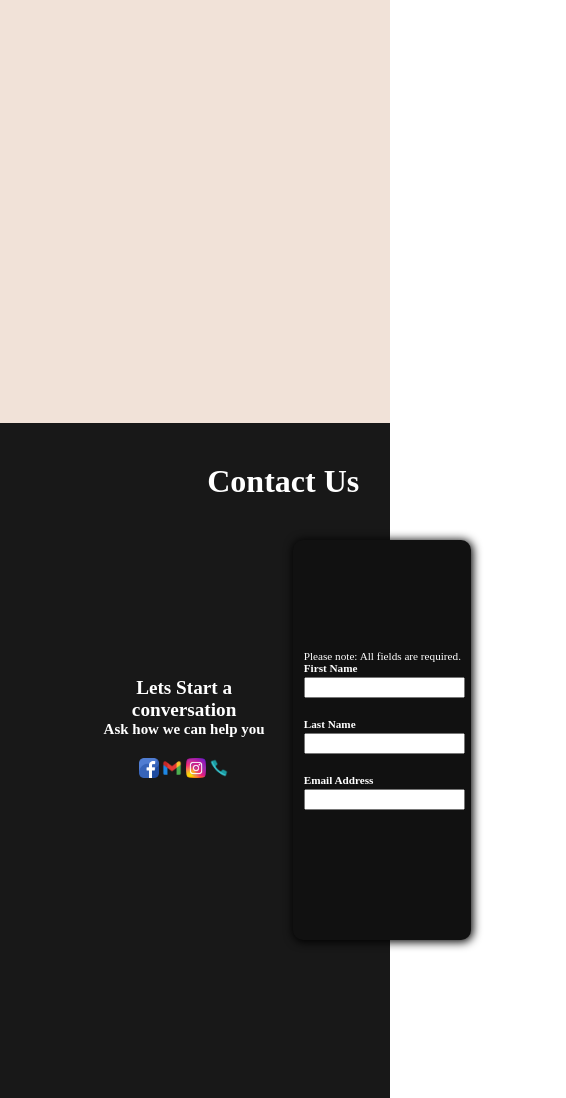
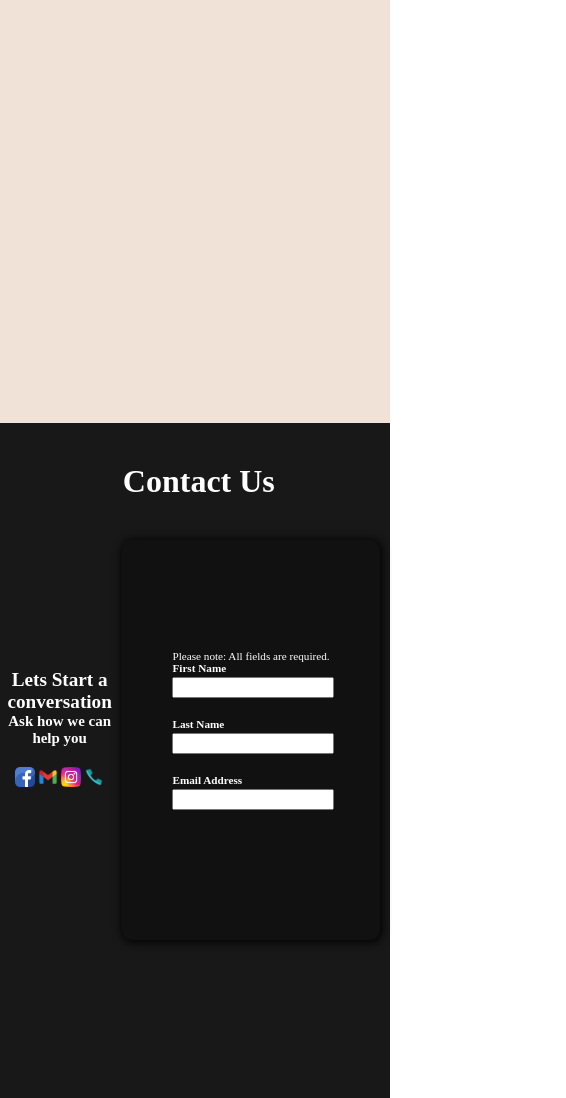
Before and after one commit to JS-prog24/hotel12, a plain HTML site: page index.html in a window 390 px wide. Shown: the part 3797-4895 px from the top of the page, 566 px wide, since content can reach past the window. Drawn offline with Linux system fonts and the light colour scheme.

Commit message:
Add files via upload

```diff
--- a/style.css
+++ b/style.css
@@ -276,7 +276,7 @@
 }
 .form .login{
     width: 300px;
-    height: 61vh;
+    height: 57vh;
     background-color: rgba(37, 37, 37, 0.185);
     border-radius: 5px;
     padding: 10px 25px;
@@ -858,14 +858,18 @@ footer .details{
         width: 20px;
 
     }
+    .details .rightside{
+        width: 100%;
+    }
     .contform{
-
+        width: 30vh;
         padding: 10px;
         margin: 0px 10px;
 
     }
     .contform{
         font-size: .7rem;
+
     }
     .contform input{
         font-size: .7rem;
```
